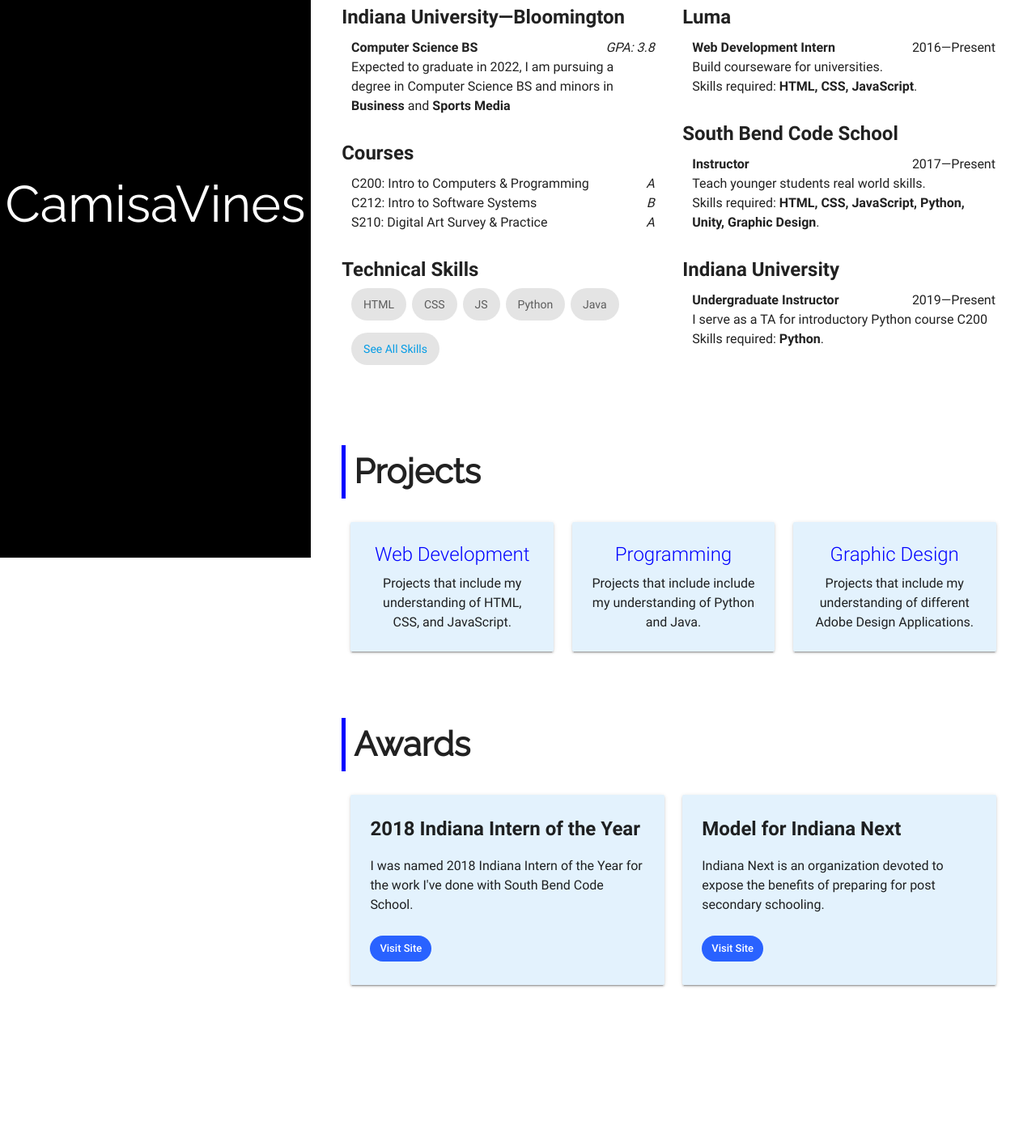
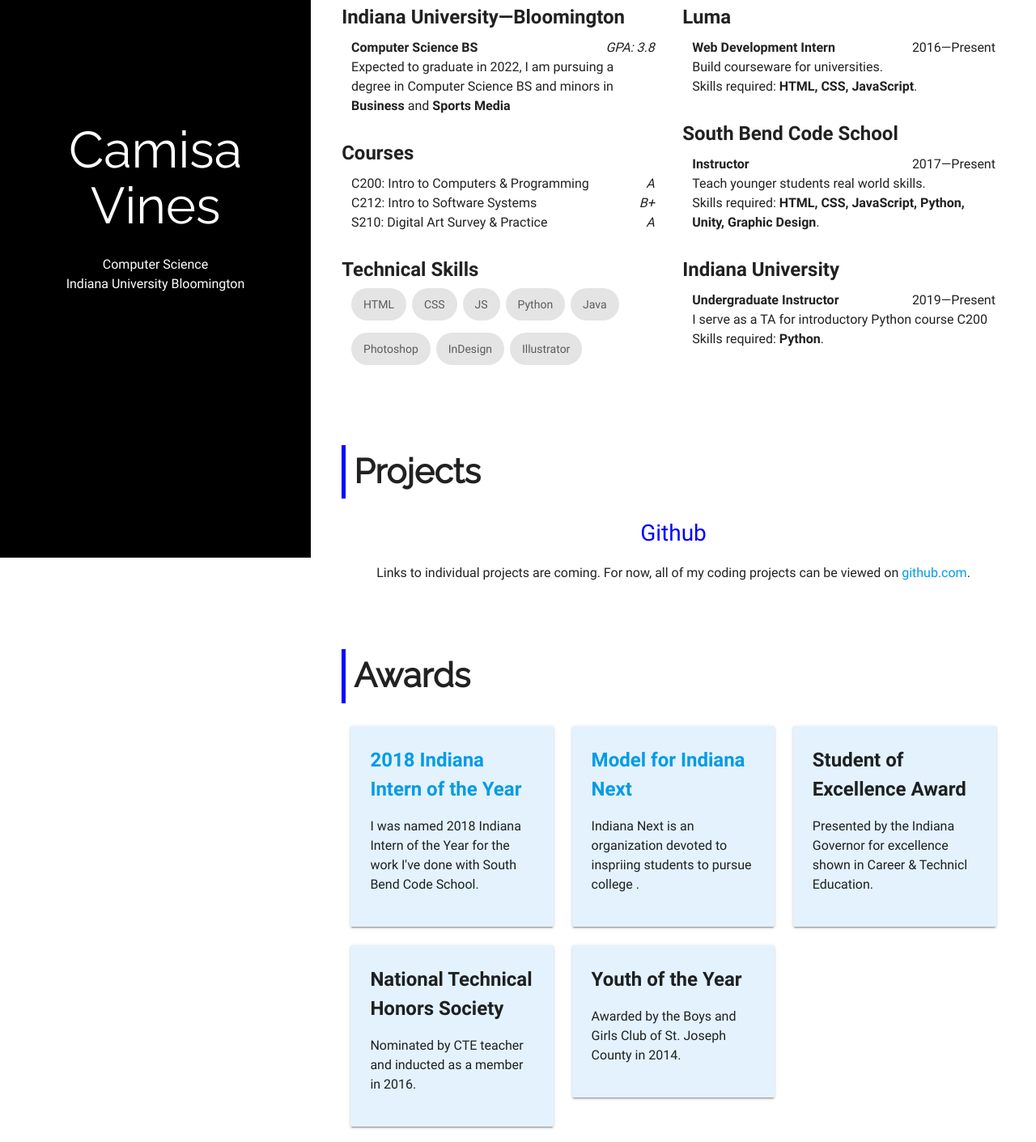
Before and after one commit to camisavines/resume, a plain HTML site: page index.html in a window 1280 px wide. Shown: the part 111-1522 px from the top of the page at 81% size. Before the commit the page ends 1383 px from the top, so only its background shows below. Drawn offline with nearby package versions, Linux system fonts and the light colour scheme.

Commit message:
Add files via upload

```diff
--- a/index.html
+++ b/index.html
@@ -22,7 +22,11 @@
 
                 <div class="hide-on-med-and-down row" id="centerCenter">
                     <!-- <div class="col s6"> <img src="https://www.freeiconspng.com/uploads/red-square-png-14.png" class="circle"></div> -->
-                    <h1>CamisaVines</h1>
+                    <!-- <h1>Camisa Vines</h1> -->
+                    <div>
+                        <h1>Camisa Vines</h1>
+                        <p>Computer Science <br/>Indiana University Bloomington</p>
+                    </div>
                     <!-- <p>Personal Statement</p> -->
                 </div>
 
@@ -53,12 +57,14 @@
                             </div>
                         </div>
 
+
+
                         <div>
                             <div style="font-size: 18pt;"><b>Courses</b></div>
                             <div class="containers" style="margin-top: -20px;">
                                 <ul>
                                     <li>C200: Intro to Computers & Programming <span class="right"><em> A</em></span></li>
-                                    <li>C212: Intro to Software Systems <span class="right"><em> B</em></span></li>
+                                    <li>C212: Intro to Software Systems <span class="right"><em> B+</em></span></li>
                                     <li>S210: Digital Art Survey & Practice <span class="right"><em>A</em></span></li>
                                 </ul>
                             </div>
@@ -72,7 +78,10 @@
                                     <div class="Chips">JS</div>
                                     <div class="Chips">Python</div>
                                     <div class="Chips">Java</div>
-                                    <div class="Chips"><a href="#">See All Skills</a></div>                            </div>
+                                    <div class="Chips">Photoshop</div>
+                                    <div class="Chips">InDesign</div>
+                                    <div class="Chips">Illustrator</div>
+                            </div>
                         </div>
 
 
@@ -127,7 +136,16 @@
                         <h2><b>Projects</b></h2>
                         <div class="row center">
 
-                            <div class="col s12 m6 l4">
+                            <div class="col s12">
+                                <!-- <div class="card blue lighten-5 pro">
+                                    <div class="card-content"> -->
+                                        <span class="card-title" style="color: blue;">Github</span>
+                                        <p>Links to individual projects are coming. For now, all of my coding projects can be viewed on <a href="https://github.com/camisavines">github.com</a>.</p>
+                                    <!-- </div>
+                                </div> -->
+                            </div>
+
+                            <!-- <div class="col s12 m6 l4">
                                 <div class="card blue lighten-5 pro">
                                     <div class="card-content">
                                         <span class="card-title" style="color: blue;">Web Development</span>
@@ -152,7 +170,7 @@
                                         <p>Projects that include my understanding of different Adobe Design Applications.</p>
                                     </div>
                                 </div>
-                            </div>
+                            </div> -->
 
                         </div>
                     </div>
@@ -161,24 +179,40 @@
                 <div class="row">
                     <div class="col s12">
                         <h2><b>Awards</b></h2>
-                        <div class="col s12 m6">
+                        <div class="col s12 l4">
                             <div class="card card-panel blue lighten-5">
-                                <div class="card-title"><b>2018 Indiana Intern of the Year</b></div>
+                                <div class="card-title"><b><a href="https://www.indianaintern.net/blog/2018/04/camisa-vines-making-impact">2018 Indiana Intern of the Year</a></b></div>
                                 <p>I was named 2018 Indiana Intern of the Year for the work I've done with South Bend Code School.</p>
-                                <div class="chip blue accent-4"><a style="color: white;" href="https://www.indianaintern.net/blog/2018/04/camisa-vines-making-impact">Visit Site</a></div>
                             </div>
                         </div>
-                        <div class="col s12 m6">
+                        <div class="col s12 l4">
                             <div class="card card-panel blue lighten-5">
-                                <div class="card-title"><b>Model for Indiana Next</b></div>
-                                <p>Indiana Next is an organization devoted to expose the benefits of preparing for post secondary schooling.</p>
-                                <div class="chip blue accent-4"><a style="color: white;" href="http://www.indnext.com/blog/career/meet-camisa-vines-code-for-career-success/">Visit Site</a></div>
+                                <div class="card-title"><b><a href="http://www.indnext.com/blog/career/meet-camisa-vines-code-for-career-success/">Model for Indiana Next</a></b></div>
+                                <p>Indiana Next is an organization devoted to inspriing students to pursue college .</p>
+                            </div>
+                        </div>
+                        <div class="col s12 l4">
+                            <div class="card card-panel blue lighten-5">
+                                <div class="card-title"><b>Student of Excellence Award</b></div>
+                                <p>Presented by the Indiana Governor for excellence shown in Career & Technicl Education.</p>
+                            </div>
+                        </div>
+                        <div class="col s12 l4">
+                            <div class="card card-panel blue lighten-5">
+                                <div class="card-title"><b>National Technical Honors Society</b></div>
+                                <p>Nominated by CTE teacher and inducted as a member in 2016.</p>
+                            </div>
+                        </div>
+                        <div class="col s12 l4">
+                            <div class="card card-panel blue lighten-5">
+                                <div class="card-title"><b>Youth of the Year</b></div>
+                                <p>Awarded by the Boys and Girls Club of St. Joseph County in 2014.</p>
                             </div>
                         </div>
                     </div>
                 </div>
 
-                <!-- Add a section for community service, extra Activities -->
+                <!-- Add a section for community service, extra Activities, personal statement -->
 
 
                 <!-- <div class="row">
--- a/testing.css
+++ b/testing.css
@@ -11,6 +11,10 @@
 li {
     font-size: 12pt;
     /* line-height: 14pt; */
+}
+
+h1 {
+    /* font-size: 190% !important; */
 }
 
 h1, h2{
@@ -47,7 +51,7 @@
 
 #centerCenter {
     height: 90vh;
-    font-size: 3em;
+    font-size: 20pt;
     color: white;
     display: flex;
     align-items: center;
```
